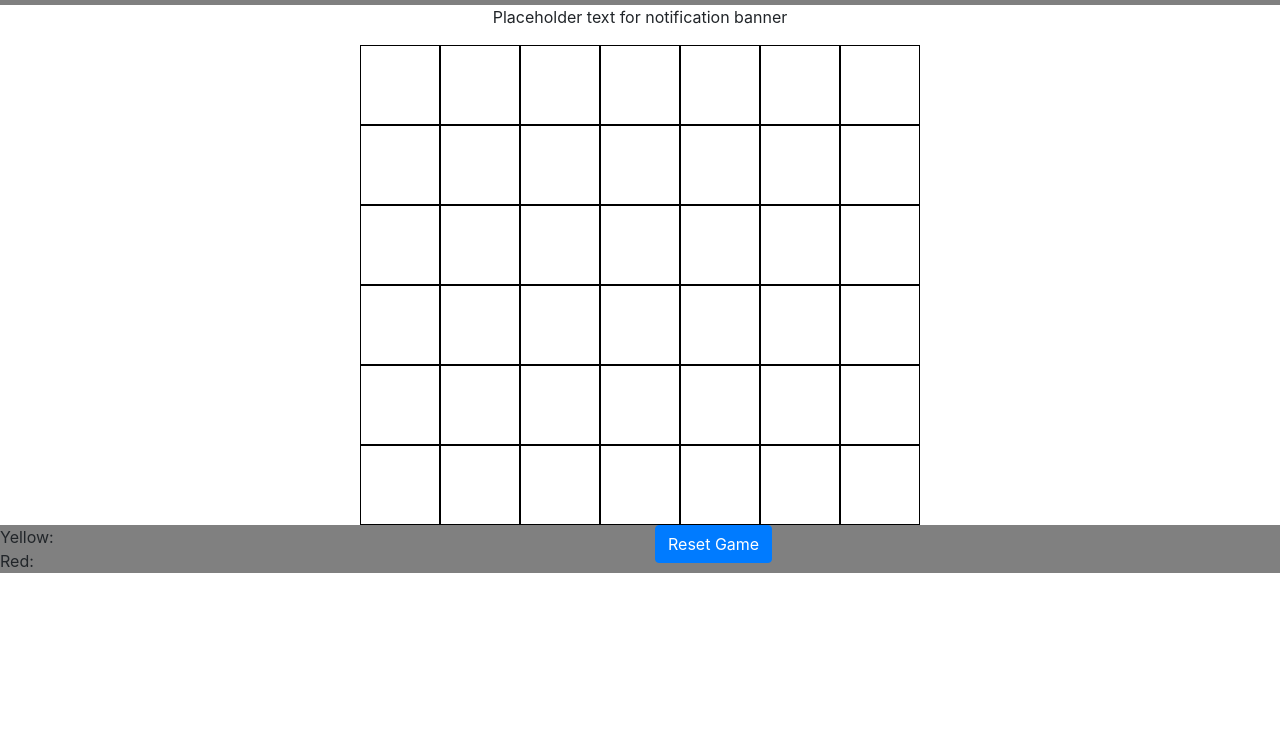
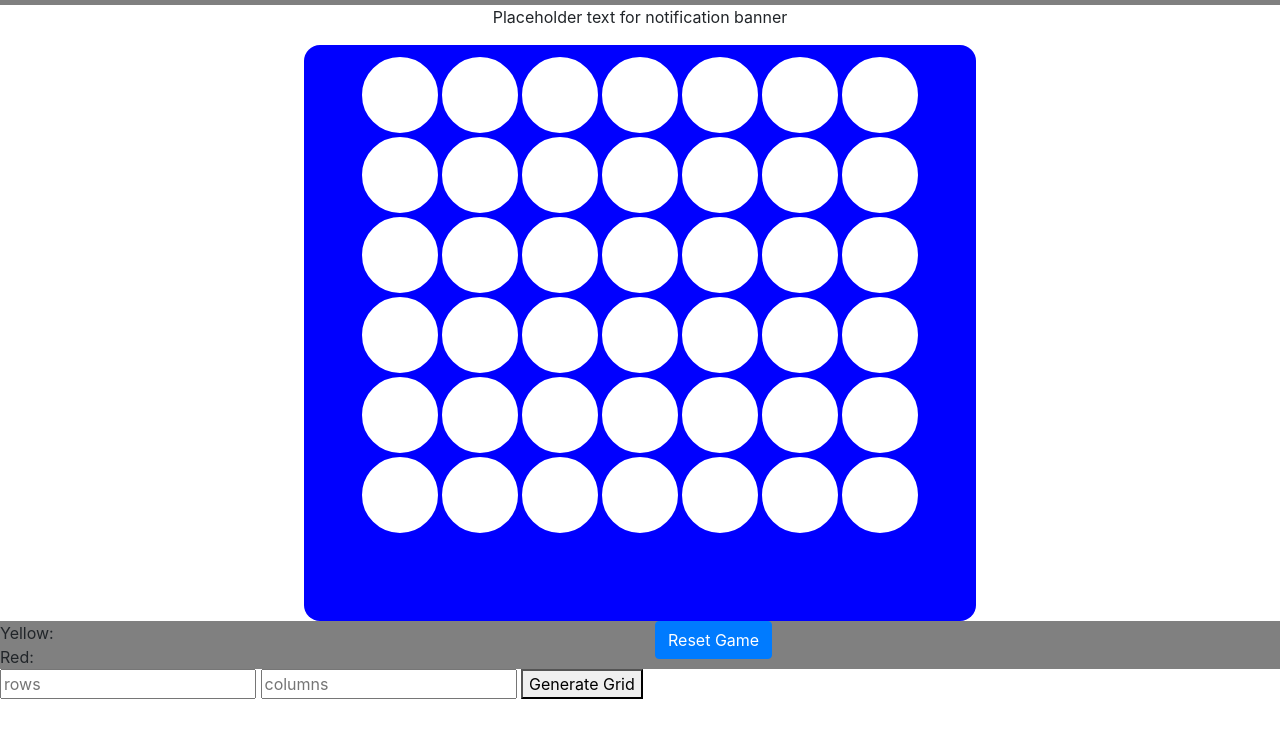
Before and after one commit to JackRobinsonIW/Connect4, a plain HTML site: page index.html in a window 1280 px wide. Shown: the part 37-774 px from the top of the page. Drawn offline with nearby package versions, Linux system fonts and the light colour scheme.

Commit message:
Empty Column Checking

```diff
--- a/grid.js
+++ /dev/null
@@ -1,36 +0,0 @@
-function generateGrid(rows, columns) {
-    const rootDiv = document.createElement("div")
-    rootDiv.id = "game-board"
-
-
-    for (let i = 1; i <= rows; i++) {
-        console.log(i)
-
-        const rowDiv = document.createElement("div")
-        rowDiv.id = "row-" + i
-        rowDiv.classList.add("row")
-        rowDiv.classList.add("board-row")
-
-        for (let j = 1; j <= columns; j++) {
-            console.log(j)
-
-            const colDiv = document.createElement("div")
-            colDiv.id = "col-" + j
-            colDiv.classList.add("board-item")
-            colDiv.textContent = ""
-
-            rowDiv.appendChild(colDiv)
-        }
-
-
-        rootDiv.appendChild(rowDiv)
-    }
-
-    console.log(rootDiv);
-    const container = document.getElementById("board-container")
-    container.appendChild(rootDiv)
-}
-
-document.addEventListener('DOMContentLoaded', function() {
-    generateGrid(6, 7)
-}, false);
--- a/index.html
+++ b/index.html
@@ -8,7 +8,7 @@
     <link rel="stylesheet" href="main.css">
     <link rel="stylesheet" href="https://maxcdn.bootstrapcdn.com/bootstrap/4.0.0/css/bootstrap.min.css" integrity="sha384-Gn5384xqQ1aoWXA+058RXPxPg6fy4IWvTNh0E263XmFcJlSAwiGgFAW/dAiS6JXm" crossorigin="anonymous">
 
-    <title>Hello, world!</title>
+    <title>Connect 4</title>
 </head>
 
 <body>
@@ -24,72 +24,7 @@
         <p class="text-center">Placeholder text for notification banner</p>
     </div>
 
-    <!-- FOR MORNING -->
-    <!-- Look into dynamic sizing of the rows/ cols (take up max space in width etc) -->
-
-    <div id="board-container" class="container">
-        <!-- <div id="game-board" class="">
-            <div id="row-1" class="row board-row">
-                <div class="board-item">1</div>
-                <div class="board-item">2</div>
-                <div class="board-item">3</div>
-                <div class="board-item">4</div>
-                <div class="board-item">5</div>
-                <div class="board-item">6</div>
-                <div class="board-item">7</div>
-            </div>
-
-            <div id="row-2" class="row board-row">
-                <div class="board-item">1</div>
-                <div class="board-item">2</div>
-                <div class="board-item">3</div>
-                <div class="board-item">4</div>
-                <div class="board-item">5</div>
-                <div class="board-item">6</div>
-                <div class="board-item">7</div>
-            </div>
-
-            <div id="row-3" class="row board-row">
-                <div class="board-item">1</div>
-                <div class="board-item">2</div>
-                <div class="board-item">3</div>
-                <div class="board-item">4</div>
-                <div class="board-item">5</div>
-                <div class="board-item">6</div>
-                <div class="board-item">7</div>
-            </div>
-
-            <div id="row-4" class="row board-row">
-                <div class="board-item">1</div>
-                <div class="board-item">2</div>
-                <div class="board-item">3</div>
-                <div class="board-item">4</div>
-                <div class="board-item">5</div>
-                <div class="board-item">6</div>
-                <div class="board-item">7</div>
-            </div>
-
-            <div id="row-5" class="row board-row">
-                <div class="board-item">1</div>
-                <div class="board-item">2</div>
-                <div class="board-item">3</div>
-                <div class="board-item">4</div>
-                <div class="board-item">5</div>
-                <div class="board-item">6</div>
-                <div class="board-item">7</div>
-            </div>
-
-            <div id="row-6" class="row board-row">
-                <div class="board-item">1</div>
-                <div class="board-item">2</div>
-                <div class="board-item">3</div>
-                <div class="board-item">4</div>
-                <div class="board-item">5</div>
-                <div class="board-item">6</div>
-                <div class="board-item">7</div>
-            </div>
-        </div> -->
-    </div>
+    <div id="board-container" class="container"></div>
 
     <div id="bottom-bar" class="row">
         <div id="score-section" class="col-6">
@@ -102,13 +37,20 @@
         </div>
     </div>
 
+    <div>
+        <input id="rows-input" placeholder="rows">
+        <input id="cols-input" placeholder="columns">
+        <button id="spawn" onclick="gridSpawn">Generate Grid</button>
+    </div>
+
+
+
     <!-- Optional JavaScript -->
     <!-- jQuery first, then Popper.js, then Bootstrap JS -->
     <script src="https://code.jquery.com/jquery-3.2.1.slim.min.js" integrity="sha384-KJ3o2DKtIkvYIK3UENzmM7KCkRr/rE9/Qpg6aAZGJwFDMVNA/GpGFF93hXpG5KkN" crossorigin="anonymous"></script>
     <script src="https://cdnjs.cloudflare.com/ajax/libs/popper.js/1.12.9/umd/popper.min.js" integrity="sha384-ApNbgh9B+Y1QKtv3Rn7W3mgPxhU9K/ScQsAP7hUibX39j7fakFPskvXusvfa0b4Q" crossorigin="anonymous"></script>
     <script src="https://maxcdn.bootstrapcdn.com/bootstrap/4.0.0/js/bootstrap.min.js" integrity="sha384-JZR6Spejh4U02d8jOt6vLEHfe/JQGiRRSQQxSfFWpi1MquVdAyjUar5+76PVCmYl" crossorigin="anonymous"></script>
-    <script src="grid.js"></script>
-
+    <script src="main.js"></script>
 </body>
 
 </html>
--- a/main.css
+++ b/main.css
@@ -14,7 +14,16 @@ body {
     font-size: 10px;
     width: 8em;
     height: 8em;
-    border: 1px solid black;
+    background-color: white;
+    border: 2px solid blue;
+    border-radius: 50%;
+}
+
+#game-board {
+    align-items: center;
+    background-color: blue;
+    border-radius: 1em;
+    padding: 10px;
 }
 
 .board-row {
@@ -33,6 +42,11 @@ body {
     /* bottom: 0; */
     /* align-items: flex-end; */
     background-color: grey;
+}
+
+.container {
+    display: flex;
+    justify-content: center;
 }
 
 #score-section {}
--- /dev/null
+++ b/main.js
@@ -0,0 +1,78 @@
+let board
+let playerTurn = "yellow"
+
+function createEmptyBoardState(rows, columns) {
+    const boardState = []
+    for (let i = 0; i < rows; i++) {
+        boardState.push([])
+        for (let j = 0; j < columns; j++) {
+            boardState[i].push(null)
+        }
+    }
+    return boardState
+}
+
+function generateGrid(rows, columns) {
+    const rootDiv = document.createElement("div")
+    board = createEmptyBoardState(rows, columns)
+    console.log(board)
+    rootDiv.id = "game-board"
+    for (let i = 0; i < rows; i++) {
+        const rowDiv = document.createElement("div")
+        rowDiv.id = "row-" + i
+        rowDiv.classList.add("row")
+        rowDiv.classList.add("board-row")
+        for (let j = 0; j < columns; j++) {
+            const colDiv = document.createElement("div")
+            colDiv.id = i + "," + j
+            colDiv.classList.add("board-item")
+            colDiv.textContent = ""
+            colDiv.addEventListener("click", squareClicked.bind(null, i, j));
+            rowDiv.appendChild(colDiv)
+        }
+        rootDiv.appendChild(rowDiv)
+    }
+    document.getElementById("board-container").appendChild(rootDiv)
+    document.getElementById("game-board").style.width = "" + columns * 6 + "em";
+    document.getElementById("game-board").style.height = "" + rows * 6 + "em";
+}
+
+
+function gridSpawn() {
+    const boardContainer = document.getElementById("board-container");
+    while (boardContainer.firstChild) {
+        boardContainer.removeChild(boardContainer.lastChild);
+    }
+    rows = document.getElementById("rows-input").value
+    cols = document.getElementById("cols-input").value
+    generateGrid(rows, cols)
+}
+
+function columnEmpty(column) {
+    let index = null
+    for (let row = 0; row < board.length; row++) {
+        if (board[row][column] === null) {
+            index = row
+        }
+    }
+    return index
+}
+
+function squareClicked(row, column, event) {
+    console.log(row, column)
+    let i = columnEmpty(column)
+    let j = column
+    console.log(i, j)
+    board[i][j] = playerTurn
+    document.getElementById(i + "," + j).style.backgroundColor = playerTurn;
+    if (playerTurn === "yellow") {
+        playerTurn = "red"
+    } else {
+        playerTurn = "yellow"
+    }
+}
+
+document.getElementById("spawn").onclick = function() { gridSpawn() };
+document.addEventListener('DOMContentLoaded', function() {
+    generateGrid(6, 7)
+}, false);
```
Also changed, not shown: dynamicGrid.html (deleted, +0 -31 lines).
